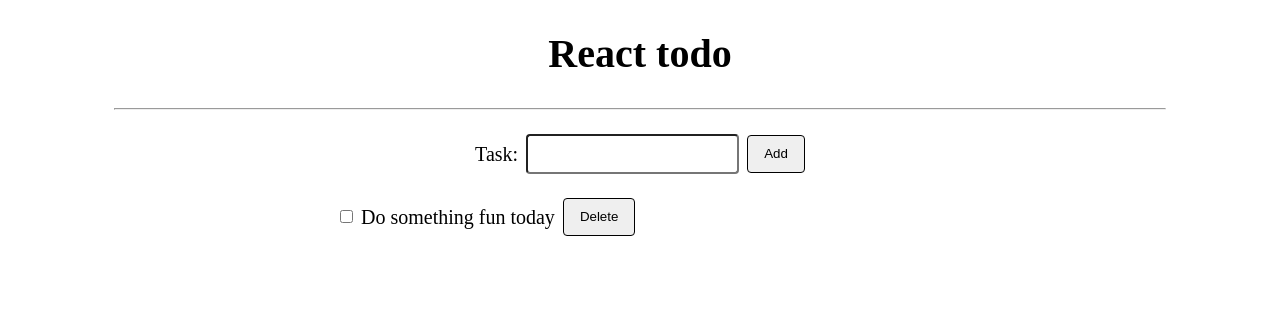
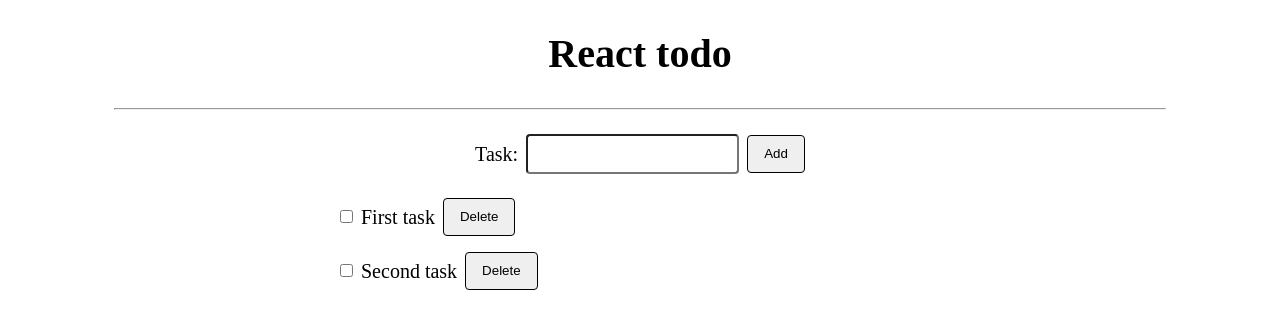
Before and after one commit to hasinajy/react-todo, a React (Create React App) app: page / in a window 1280 px wide. Shown: the top 328 px of the page. Built offline with nearby package versions, Linux system fonts and the light colour scheme.

Commit message:
feat: Extract TaskList in a new component

```diff
--- a/src/components/App/App.js
+++ b/src/components/App/App.js
@@ -1,4 +1,6 @@
 export default function App() {
+    const taskList = [<Task key={0} label={"First task"} />, <Task key={1} label={"Second task"} />];
+
     return (
         <>
             <h1 className="page-heading">React todo</h1>
@@ -11,10 +13,16 @@ export default function App() {
                 <button className="new-task__add btn">Add</button>
             </form>
 
-            <ul className="task-list container">
-                <Task label={"Do something fun today"} />
-            </ul>
+            <TaskList taskList={taskList} />
         </>
+    );
+}
+
+function TaskList({ taskList }) {
+    return (
+        <ul className="task-list container">
+            {taskList}
+        </ul>
     );
 }
 
```
